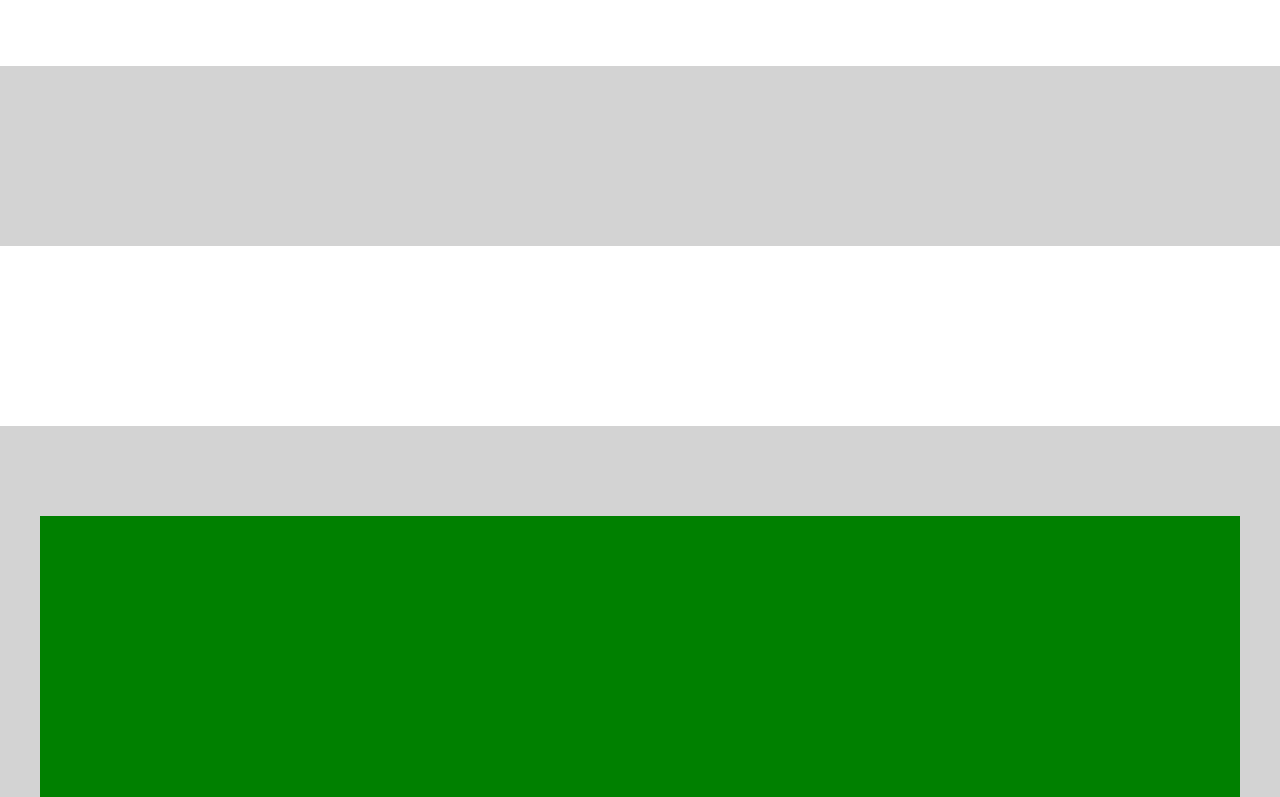
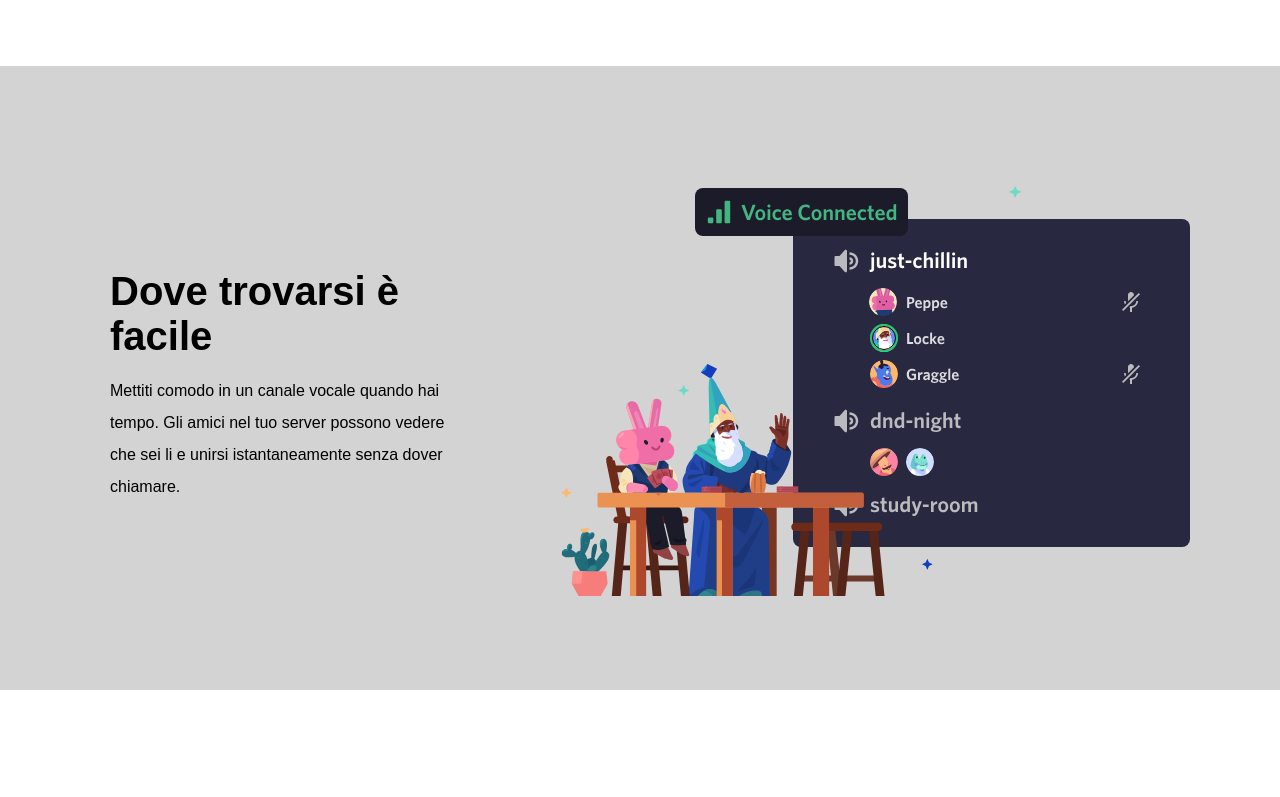
Before and after one commit to arielmusa/htmlcss-discord, a plain HTML site: page index.html in a window 1280 px wide. Shown: the part 1091-1888 px from the top of the page. Drawn offline with Linux system fonts and the light colour scheme.

Commit message:
add 2nd main content

```diff
--- a/css/style.css
+++ b/css/style.css
@@ -135,11 +135,13 @@ header .page-header-hero p {
 
 .content-section .content-large {
   width: 60%;
+  text-align: center;
 }
 
 .content-section .content-small {
   width: 40%;
   align-content: center;
+  padding: 0px 70px;
 }
 
 main section:nth-of-type(even) {
--- a/index.html
+++ b/index.html
@@ -88,8 +88,17 @@
       </section>
       <section>
         <div class="container content-section">
-          <div class="content-large"></div>
-          <div class="content-small"></div>
+          <div class="content-large">
+            <img src="./img/item2.svg" alt="Channel image" />
+          </div>
+          <div class="content-small">
+            <h2>Dove trovarsi è facile</h2>
+            <p>
+              Mettiti comodo in un canale vocale quando hai tempo. Gli amici nel
+              tuo server possono vedere che sei li e unirsi istantaneamente
+              senza dover chiamare.
+            </p>
+          </div>
         </div>
       </section>
       <section>
```
